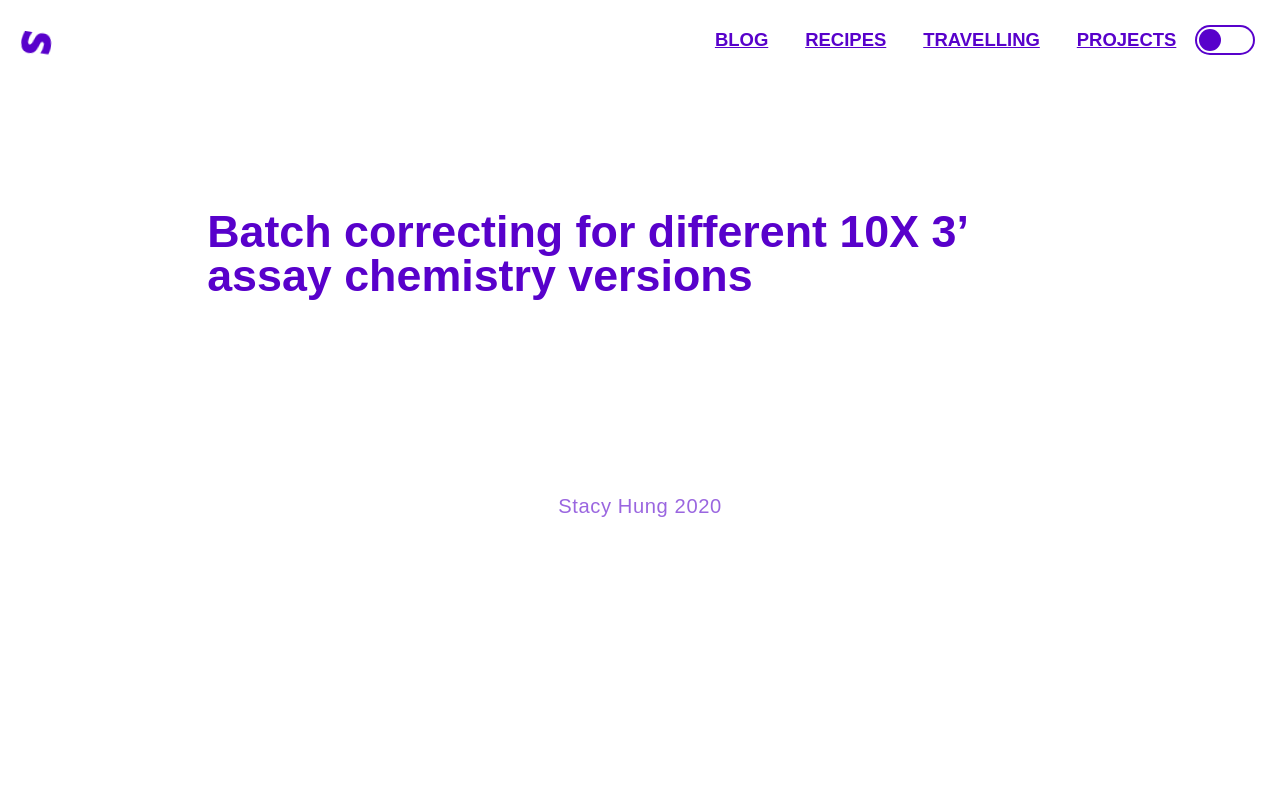
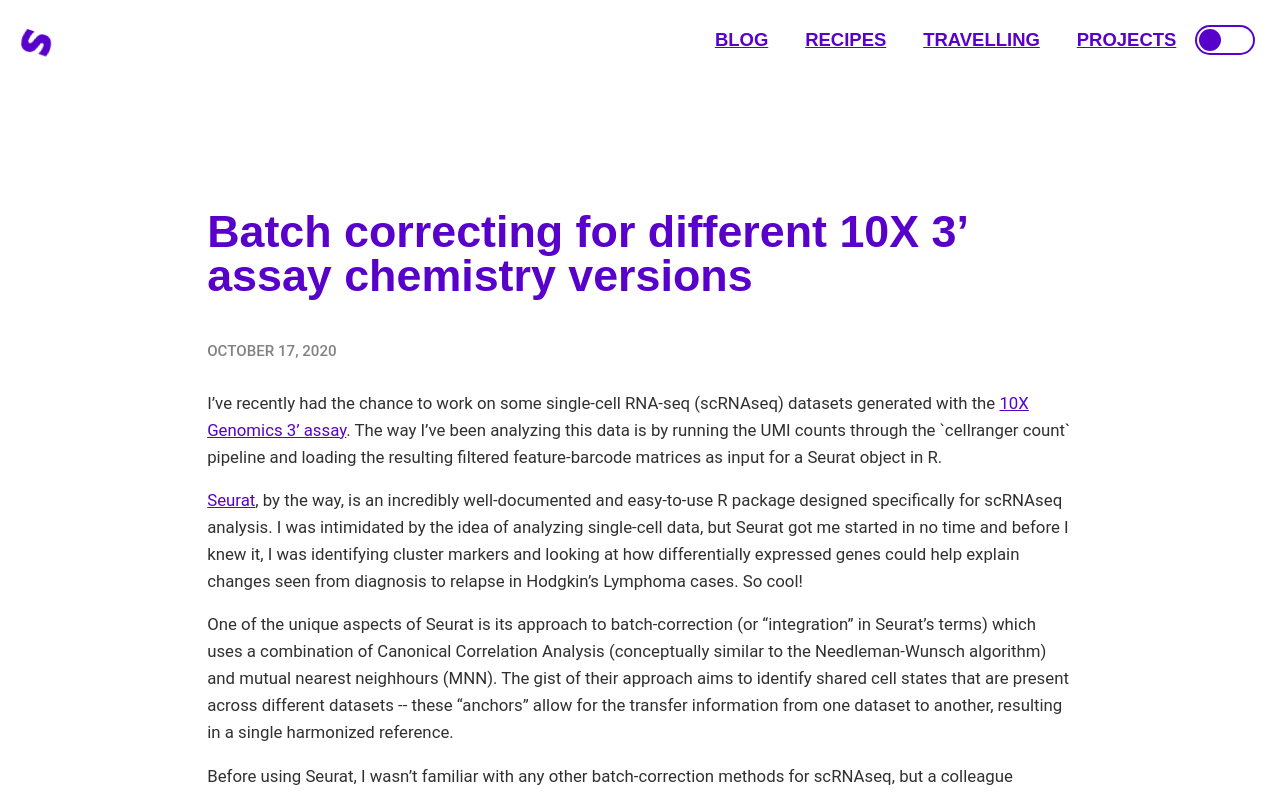
Before and after one commit to stacyhung/stacy-react-app, a React (Create React App) app: page /blog/20201017 in a window 1280 px wide. Shown: the top 794 px of the page. Built offline with nearby package versions, Linux system fonts and the light colour scheme.

Commit message:
refactor styles for light vs. dark, improve layout for individual blog pages

```diff
--- a/src/css/App.css
+++ b/src/css/App.css
@@ -42,12 +42,31 @@ Custom properties
 }
 
 /* ======================
-Light vs. Dark Theme
+Dark vs. light theme
 ========================= */
 
-.dark-theme {
+.dark-theme,
+.main-content-container.dark-theme {
+  background-color: var(--clr-very-dark-light);
+}
+
+.dark-theme,
+.main-content-container.dark-theme h1,
+.main-content-container.dark-theme h3,
+.main-content-container.dark-theme p {
+  color: var(--clr-light);
+}
+
+nav.dark-theme,
+footer.dark-theme,
+.navbar-links.dark-theme {
   background-color: var(--clr-very-dark);
-  color: var(--clr-light);
+}
+
+nav.dark-theme,
+footer.dark-theme,
+.navbar-links.dark-theme * {
+  color: var(--clr-tertiary);
 }
 
 .light-theme {
@@ -55,31 +74,10 @@ Light vs. Dark Theme
   color: var(--clr-very-dark);
 }
 
-.main-content-container.dark-theme {
-  background-color: var(--clr-very-dark-light);
-}
-
-.main-content-container.dark-theme h1,
-.main-content-container.dark-theme h3,
-.main-content-container.dark-theme p {
-  color: var(--clr-light);
-}
-
-.main-content-container.dark-theme h4 {
+footer.light-theme {
   color: var(--clr-dark);
 }
 
-.navbar-links.dark-theme * {
-  color: var(--clr-tertiary);
-}
-
-footer.dark-theme {
-  color: var(--clr-tertiary);
-}
-
-footer.light-theme {
-  color: var(--clr-dark);
-}
 
 /* ======================
 General Styles
--- a/src/css/Home.css
+++ b/src/css/Home.css
@@ -52,13 +52,11 @@ strong {
     color: var(--clr-dark);
 }
 
-  @media (min-width: 800px) {
+@media (min-width: 800px) {
     .section-title {
         font-size: 3.8rem;
     }
-  }
-
-
+}
 
 .intro .section-subtitle,
 .intro .section-title {
@@ -77,6 +75,10 @@ strong {
     background: var(--clr-tertiary);
     font-family: var(--ff-secondary);
     padding: 0.25em 1em;
+}
+
+.section-subtitle.dark-theme {
+    color: var(--clr-dark);
 }
 
 /* ======================
--- a/src/css/blog.css
+++ b/src/css/blog.css
@@ -53,7 +53,8 @@ Main blog page
     padding: 1em 0;
 }
 
-.blog-card-date {
+.blog-card-date,
+.blog-date {
     text-transform: uppercase;
     font-weight: 500;
     font-size: 0.9em;
@@ -70,3 +71,41 @@ Individual blog pages
     max-width: 1000px;
     text-align: left;
 }
+
+.blog-date {
+    margin: 1.2em 0;
+}
+
+.blog-content {
+    margin-top: 1.6em;
+}
+
+.blog-content li {
+    font-size: 1em;
+    font-weight: 400;
+    margin: 0.8em 0;
+}
+
+.blog-content h3 {
+    margin: 1.2em 0;
+    line-height: 1.5em;
+}
+
+.within-article-link {
+    color: var(--clr-dark);
+}
+
+.within-article-link.light-theme {
+    color: var(--clr-tertiary);
+}
+
+.within-article-link:hover,
+.within-article-link:focus {
+    color: var(--clr-primary);
+    text-decoration: none;
+}
+
+.blog-content.dark-theme a:link,
+.blog-content.dark-theme a:visited {
+    color: var(--clr-tertiary);
+}
--- a/src/pages/BlogDetail.js
+++ b/src/pages/BlogDetail.js
@@ -1,18 +1,40 @@
-import React from "react";
+import React, { useContext } from "react";
 import { useParams } from "react-router-dom";
 import blogData from "../data/blogData";
+import Blog20201017 from "./blogs/Blog20201017";
+import Blog20201217 from "./blogs/Blog20201217";
+import { ToggleContext } from "../ToggleContext";
 import "../css/blog.css";
 
 function BlogDetail() {
 
+    //get context for theme
+    const { theme } = useContext(ToggleContext);
+
+    // get the route id
     const { blogId } = useParams();
 
     // get recipe data using id
     const thisBlog = blogData.find(blog => blog.id === blogId)
 
+    // get the Blog page content for the given id
+    let content = null;
+    switch (thisBlog.id) {
+        case "20201017": {
+            content = <Blog20201017 />;
+            break;
+        }
+        case "20201217": {
+            content = <Blog20201217 />;
+            break;
+        }
+    }
+
     return (
-        <div className="blog-container">
+        <div className={`blog-container ${theme}-theme`}>
             <h1>{thisBlog.title}</h1>
+            <p className="blog-date">{thisBlog.date}</p>
+            <div className={`blog-content ${theme}-theme`}>{content}</div>
         </div>
     )
 
--- a/src/pages/Home.js
+++ b/src/pages/Home.js
@@ -1,14 +1,17 @@
-import React from "react";
+import React, { useContext } from "react";
+import { ToggleContext } from "../ToggleContext";
 import profilePic from '../images/IMG_7200-EFFECTS.jpg';
 import '../css/Home.css'
 
 function Home() {
 
+    const { theme } = useContext(ToggleContext);
+
     return (
         <>
             <section className="intro">
                 <h1 className="section-title">Hi, I am <br /><strong>Stacy Hung</strong></h1>
-                <h4 className="section-subtitle">PhD, Front-end Dev</h4>
+                <h4 className={`section-subtitle ${theme}-theme`}>PhD, Front-end Dev</h4>
                 <img className="intro-img" src={profilePic} alt="me looking out at NZ" id="profile-pic" />
             </section>
             <p className="intro-content">I'm a bioinformatics scientist who recently discovered an untapped
--- a/src/pages/blogs/Blog20201017.js
+++ b/src/pages/blogs/Blog20201017.js
@@ -1,11 +1,11 @@
 import React from "react";
+import "../../css/blog.css";
 
 export default function Blog20201017() {
         return (
                 <>
                         <p>I’ve recently had the chance to work on some single-cell RNA-seq (scRNAseq) datasets generated with
-            the
-                    <a href="https://www.10xgenomics.com/products/single-cell-gene-expression"
+                        the <a href="https://www.10xgenomics.com/products/single-cell-gene-expression"
                                         class="within-article-link">10X Genomics 3’ assay</a>. The way I’ve been analyzing this data is
                     by
                     running the UMI counts through the
@@ -164,5 +164,3 @@ export default function Blog20201017() {
                 </>
         )
 }
-
-export default Blog20201017;
--- a/src/pages/blogs/Blog20201217.js
+++ b/src/pages/blogs/Blog20201217.js
@@ -1,4 +1,5 @@
 import React from "react";
+import "../../css/blog.css";
 
 export default function Blog20201217() {
         return (
@@ -6,8 +7,7 @@ export default function Blog20201217() {
                         <p>Earlier this year, I had an epiphany about what I wanted to do with my career.</p>
 
                         <p>For half my life, I had believed <a className="within-article-link"
-                                href="https://en.wikipedia.org/wiki/Bioinformatics">bioinformatics</a>
-                        was my calling. I had
+                                href="https://en.wikipedia.org/wiki/Bioinformatics">bioinformatics</a> was my calling. I had
                         enrolled in one of only two
                         bioinformatics undergraduate programs in the country, then pursued a PhD in
                         bioinformatics and
```
Lines whose indentation alone changed are shown as unchanged.
